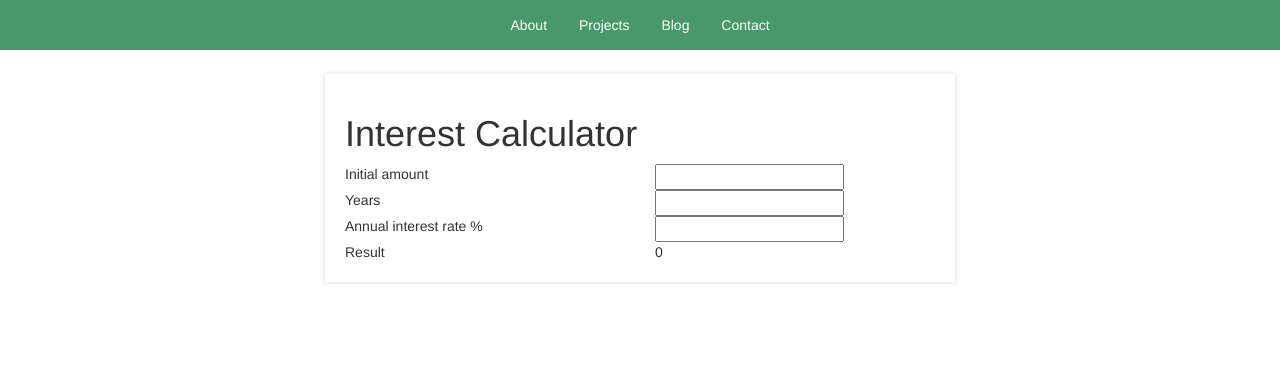
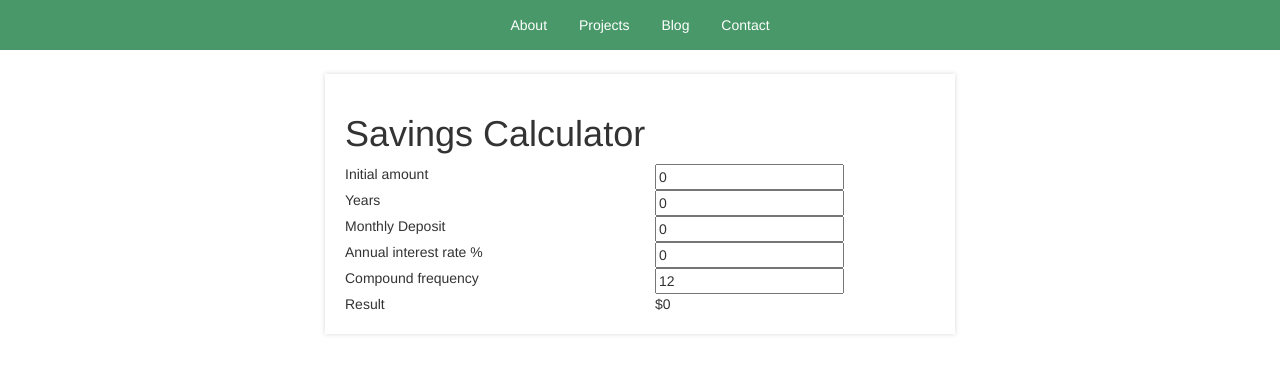
Before and after one commit to adamhammes/old-site, a Jekyll site: the page built from utilities/index.html, in a window 1280 px wide. Shown: the top 374 px of the page. Built offline with Jekyll 4.4.1, drawn with Linux system fonts in a browser that asks for light colours; nearby versions of some CDN libraries.

Commit message:
More sophisticated savings calculator

```diff
--- a/utilities/finance.js
+++ b/utilities/finance.js
@@ -5,17 +5,38 @@ for (var i = 0; i < inputs.length; i++) {
 	inputs[i].addEventListener("change", interestHandler);
 }
 
+
 function interestHandler(event) {
-	var initialValue = parseFloat(inputs[0].value) || 0;
-	var years = parseFloat(inputs[1].value) || 0;
-	var interestRate = parseFloat(inputs[2].value) || 0;
+	var p = parseFloat(inputs[0].value) || 0;
+	var t = parseFloat(inputs[1].value) || 0;
+	var d = parseFloat(inputs[2].value) || 0;
+	var r = (parseFloat(inputs[3].value) || 0) / 100;
+	var n = parseFloat(inputs[4].value) || 0;
 
-	var total = interest(initialValue, years, interestRate);
+	var total = interest(p, t, d, r, n);
+	if (total < 0 || total > 10000000000) {
+		total = 0;
+	}
 
-	resultElement.innerText = total;
+	resultElement.innerText = prettyPrint(total);
 }
 
-function interest(initialValue, years, interestRate) {
-	var mantissa = 1 + interestRate / 100;
-	return initialValue * Math.pow(mantissa, years);
+interestHandler();
+
+function interest(p, t, d, r, n) {
+	var initial = p * Math.pow(1 + r/n, n * t);
+	var accum = d * (Math.pow(1 + r/n, n * t) - 1);
+
+	if (r != 0) {
+		accum = accum / r * n;
+	} else {
+		accum = d * n * t;
+	}
+
+	return initial + accum;
 }
+
+function prettyPrint(num) {
+	var fixed = parseFloat(num.toFixed(2));
+	return "$" + fixed.toLocaleString();
+}
--- a/utilities/index.html
+++ b/utilities/index.html
@@ -2,14 +2,14 @@
 layout: default
 ---
 <div class="content">
-	<h1> Interest Calculator </h1>
+	<h1> Savings Calculator </h1>
 
 	<div class="row">
 		<div class="col-xs-6">
 			Initial amount
 		</div>
 		<div class="col-xs-6">
-			<input type="text"/>
+			<input type="text" value="0"/>
 		</div>
 	</div>
 	<div class="row">
@@ -17,7 +17,15 @@ layout: default
 			Years
 		</div>
 		<div class="col-xs-6">
-			<input type="text"/>
+			<input type="text" value="0"/>
+		</div>
+	</div>
+	<div class="row">
+		<div class="col-xs-6">
+			Monthly Deposit
+		</div>
+		<div class="col-xs-6">
+			<input type="text" value="0"/>
 		</div>
 	</div>
 	<div class="row">
@@ -25,15 +33,22 @@ layout: default
 			Annual interest rate %
 		</div>
 		<div class="col-xs-6">
-			<input type="text"/>
+			<input type="text" value="0"/>
+		</div>
+	</div>
+	<div class="row">
+		<div class="col-xs-6">
+			Compound frequency
+		</div>
+		<div class="col-xs-6">
+			<input type="text" value="12"/>
 		</div>
 	</div>
 	<div class="row">
 		<div class="col-xs-6">
 			Result
 		</div>
-		<div class="col-xs-6">
-			<span id="result">0</div>
+		<div class="col-xs-6" id="result">
 		</div>
 	</div>
 </div>
```
